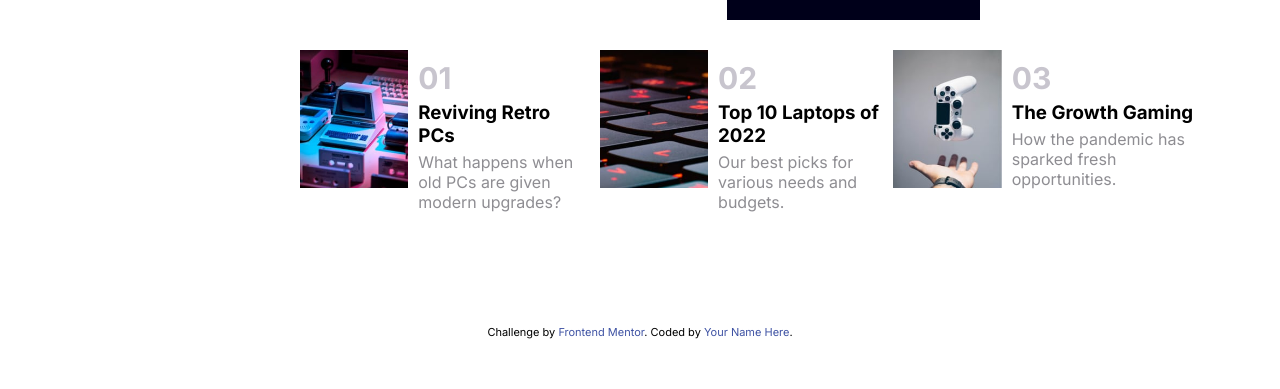
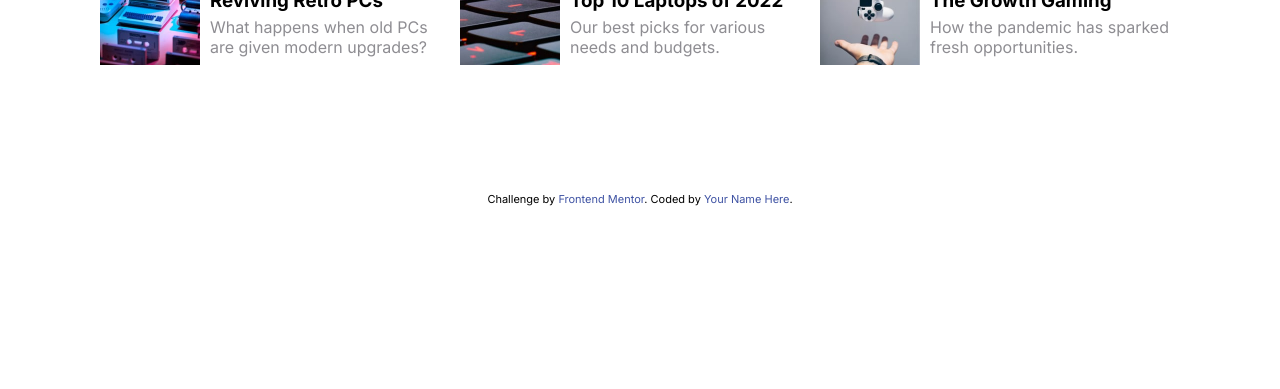
Before and after one commit to exbeelh/news-homepage-main, a plain HTML site: page index.html in a window 1280 px wide. Shown: the part 708-1097 px from the top of the page. After the commit the page ends 964 px from the top, so only its background shows below. Drawn offline with Linux system fonts and the light colour scheme.

Commit message:
fix padding

```diff
--- a/style.css
+++ b/style.css
@@ -7,7 +7,7 @@
 }
 
 body {
-  padding: 50px 300px;
+  padding: 50px 100px;
 }
 
 button {
```
